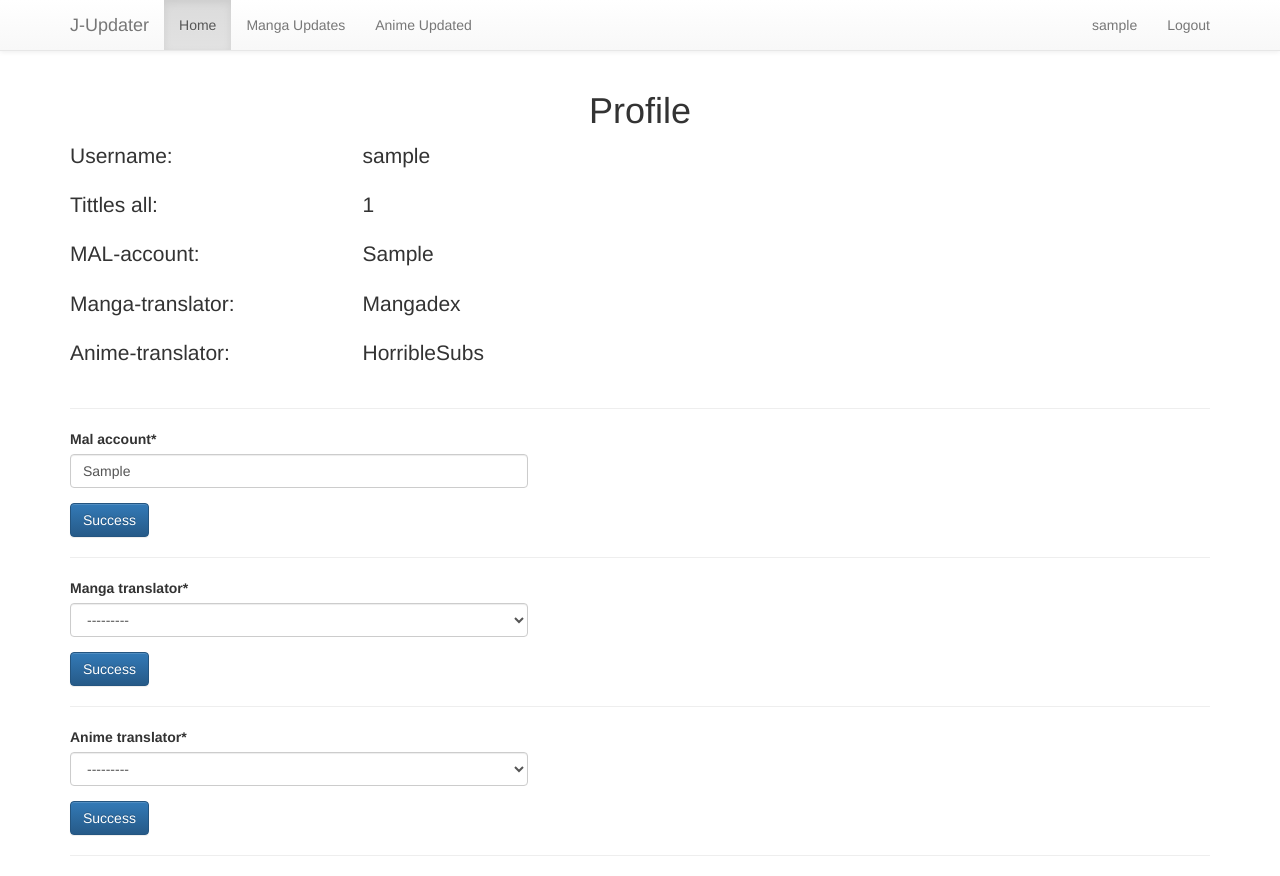
After one commit to Velx/j_searcher, a Django app: a page that uses searcher/templates/searcher/_base.html in a window 1280 px wide. The commit adds this page. Run offline with Django 3.2, Linux system fonts and the light colour scheme; a user stored in the database is signed in; data comes from the database, SQL or seed files in the repository; tables that the repository leaves empty hold one stand-in row (values such as "Sample post"); some libraries are stand-ins or nearby versions.

Commit message:
Added profile view, some change in title display

```diff
--- /dev/null
+++ b/Fixtures/translators.json
@@ -0,0 +1,42 @@
+[
+  {
+    "model": "searcher.MangaTranslators",
+    "pk": 1,
+    "fields": {
+      "name": "Mangadex",
+      "url": "mangadex.org"
+    }
+  },
+  {
+    "model": "searcher.MangaTranslators",
+    "pk": 2,
+    "fields": {
+      "name": "Mangafox",
+      "url": "fanfox.net"
+    }
+  },
+  {
+    "model": "searcher.MangaTranslators",
+    "pk": 3,
+    "fields": {
+      "name": "Mangatail",
+      "url": "mangatail.me"
+    }
+  },
+  {
+    "model": "searcher.AnimeTranslators",
+    "pk": 1,
+    "fields": {
+      "name": "HorribleSubs",
+      "url": "horriblesubs.info"
+    }
+  },
+  {
+    "model": "searcher.AnimeTranslators",
+    "pk": 2,
+    "fields": {
+      "name": "Crunchyroll",
+      "url": "crunchyroll.com"
+    }
+  }
+]
--- a/searcher/forms.py
+++ b/searcher/forms.py
@@ -1,8 +1,8 @@
+from django import forms
 from django.forms import ValidationError
-
 from django.contrib.auth.forms import UserCreationForm
 
-from searcher.models import CustomUser
+from searcher.models import CustomUser, MangaTranslators, AnimeTranslators
 
 import requests as req
 
@@ -28,3 +28,45 @@ class CustomCreationForm(UserCreationForm):
             raise ValidationError('This profile does not exist')
         http.close()
         return data
+
+
+class MalUpdateForm(forms.ModelForm):
+    class Meta:
+        model = CustomUser
+        fields = ('mal_account',)
+
+    def __init__(self, *args, **kwargs):
+        super().__init__(*args, **kwargs)
+        self.fields['mal_account'].widget.attrs['class'] = 'form-control'
+
+    def clean_mal_account(self):
+        data = self.cleaned_data['mal_account']
+        _headers = {
+            'User-Agent': 'Mozilla/5.0 (Macintosh; Intel Mac OS X 10.9; rv:45.0) Gecko/20100101 Firefox/45.0'
+        }
+        _url = f'https://myanimelist.net/mangalist/{data}'
+        http = req.get(_url, _headers)
+        if http.status_code == 404:
+            raise ValidationError('This profile does not exist')
+        http.close()
+        return data
+
+
+class MangaTranslatorsForm(forms.ModelForm):
+    class Meta:
+        model = CustomUser
+        fields = ('manga_translator',)
+
+    def __init__(self, user, *args, **kwargs):
+        super().__init__(*args, **kwargs)
+        self.fields['manga_translator'].queryset = MangaTranslators.objects.all()
+
+
+class AnimeTranslatorsForm(forms.ModelForm):
+    class Meta:
+        model = CustomUser
+        fields = ('anime_translator',)
+
+    def __init__(self, user, *args, **kwargs):
+        super().__init__(*args, **kwargs)
+        self.fields['anime_translator'].queryset = AnimeTranslators.objects.all()
--- a/searcher/models.py
+++ b/searcher/models.py
@@ -53,8 +53,8 @@ class CustomUser(AbstractUser):
     mal_account = models.CharField(max_length=40)
     users_titles = models.ManyToManyField('TitleList', blank=True, related_name='users',
                                           through='TitleInProgress')
-    manga_translator = models.ForeignKey('MangaTranslators', null=True, related_name='users', on_delete=models.PROTECT)
-    anime_translator = models.ForeignKey('AnimeTranslators', null=True, related_name='users', on_delete=models.PROTECT)
+    manga_translator = models.ForeignKey('MangaTranslators', null=True, related_name='users', on_delete=models.SET_NULL)
+    anime_translator = models.ForeignKey('AnimeTranslators', null=True, related_name='users', on_delete=models.SET_NULL)
     last_check = models.DateTimeField(default=None, null=True)
 
     def mark_cheked(self, commit=True):
@@ -64,8 +64,8 @@ class CustomUser(AbstractUser):
 
 
 class TitleInProgress(models.Model):
-    user = models.ForeignKey(CustomUser, on_delete=models.PROTECT)
-    title = models.ForeignKey(TitleList, on_delete=models.PROTECT)
+    user = models.ForeignKey(CustomUser, on_delete=models.CASCADE)
+    title = models.ForeignKey(TitleList, on_delete=models.CASCADE)
     last_chap = models.IntegerField()
 
 
--- a/searcher/templates/searcher/_base.html
+++ b/searcher/templates/searcher/_base.html
@@ -34,7 +34,7 @@
                   <li><a href="{% url 'searcher:register' %}">Register</a></li>
                   <li><a href="{% url 'searcher:login' %}">Login</a></li>
               {% else %}
-                  <li><a href="#">{{ user }}</a></li>
+                  <li><a href="{% url 'searcher:profile' user %}">{{ user }}</a></li>
                   <li><a href="{% url 'searcher:logout' %}">Logout</a></li>
               {% endif %}
           </ul>
--- /dev/null
+++ b/searcher/templates/searcher/profile.html
@@ -0,0 +1,76 @@
+{% extends 'searcher/_base.html' %}
+
+{% load crispy_forms_tags %}
+
+{% block content %}
+<div class="container">
+
+    <h1 class="text-center">Profile</h1>
+    <div class="row">
+        <div class="col-md-3">
+            <p class="lead" >Username:</p>
+        </div>
+        <div class="col-md-9">
+            <p class="lead" >{{ user }}</p>
+        </div>
+        <div class="col-md-3">
+            <p class="lead" >Tittles all:</p>
+        </div>
+        <div class="col-md-9">
+            <p class="lead" >{{ count }} </p>
+        </div>
+        <div class="col-md-3">
+            <p class="lead" >MAL-account:</p>
+        </div>
+        <div class="col-md-9">
+            <p class="lead" >{{ user.mal_account }}</p>
+        </div>
+        <div class="col-md-3">
+            <p class="lead" >Manga-translator:</p>
+        </div>
+        <div class="col-md-9">
+            <p class="lead" >{{ user.manga_translator }}</p>
+        </div>
+        <div class="col-md-3">
+            <p class="lead" >Anime-translator:</p>
+        </div>
+        <div class="col-md-9">
+            <p class="lead" >{{ user.anime_translator }}</p>
+        </div>
+    </div>
+    <hr>
+    <div class="row">
+        <div class="col-md-5">
+            <form action="{% url 'searcher:update_mal' %}" method="POST">
+                {% csrf_token %}
+                {{ form|crispy}}
+                <button type="submit" class="btn btn-primary">Success</button>
+            </form>
+        </div>
+    </div>
+    <hr>
+    <div class="row">
+        <div class="col-md-5">
+            <form action="{% url 'searcher:manga_translator_set' %}" method="POST">
+                {% csrf_token %}
+                {{ mform|crispy}}
+                <button type="submit" class="btn btn-primary">Success</button>
+            </form>
+        </div>
+    </div>
+    <hr>
+    <div class="row">
+        <div class="col-md-5">
+            <form action="{% url 'searcher:anime_translator_set' %}" method="POST">
+                {% csrf_token %}
+                {{ aform|crispy}}
+                <button type="submit" class="btn btn-primary">Success</button>
+            </form>
+        </div>
+    </div>
+    <hr>
+</div>
+
+
+</form>
+{% endblock %}
--- a/searcher/urls.py
+++ b/searcher/urls.py
@@ -2,7 +2,7 @@ from django.urls import path
 from django.contrib.auth.views import logout_then_login, LoginView
 from django.views.generic import CreateView
 from searcher.forms import CustomCreationForm
-from searcher.views import ChapInc, ChapDec
+from searcher.views import ChapInc, ChapDec, UserProfile, MalUpdate, MangaTranslatorsSet, AnimeTranslatorsSet
 
 app_name = 'searcher'
 
@@ -19,7 +19,12 @@ urlpatterns = [
         success_url='/',
     ), name='register'),
 
-    path('/title/inc', ChapInc.as_view(), name='chap_inc'),
-    path('/title/dec', ChapDec.as_view(), name='chap_dec'),
+    path('title/inc', ChapInc.as_view(), name='chap_inc'),
+    path('title/dec', ChapDec.as_view(), name='chap_dec'),
 
+    path('user/<str:username>', UserProfile.as_view(), name='profile'),
+    path('update_mal', MalUpdate.as_view(), name='update_mal' ),
+
+    path('mtrans_set', MangaTranslatorsSet.as_view(), name='manga_translator_set' ),
+    path('atrans_set', AnimeTranslatorsSet.as_view(), name='anime_translator_set' ),
 ]
--- a/searcher/views.py
+++ b/searcher/views.py
@@ -1,8 +1,14 @@
 from django.shortcuts import render
-from django.http import HttpResponse, Http404, HttpResponseRedirect
+from django.http import HttpResponse, Http404, HttpResponseRedirect, HttpResponseForbidden
 from django.views import View
 
-from searcher.models import TitleInProgress
+from searcher.models import TitleInProgress, TypeForList, TitleList, MangaTranslators, AnimeTranslators
+from searcher.forms import MalUpdateForm, MangaTranslatorsForm, AnimeTranslatorsForm
+
+import requests as req
+import re
+import json
+from bs4 import BeautifulSoup
 # Create your views here.
 
 # def index(request):
@@ -38,3 +44,90 @@ class ChapDec(View):
         title.last_chap -= 1
         title.save()
         return HttpResponseRedirect('/')
+
+class UserProfile(View):
+    template_name = 'searcher/profile.html'
+
+    def get(self, request, *args, **kwargs):
+        if request.user.username not in request.get_full_path():
+            return HttpResponseForbidden()
+        form = MalUpdateForm(initial={'mal_account': request.user.mal_account})
+        mform = MangaTranslatorsForm(request.user)
+        aform = AnimeTranslatorsForm(request.user)
+        count = len(TitleInProgress.objects.filter(user__username=request.user))
+        return render(request, self.template_name, {'count':count, 'form':form,
+                                                    'mform':mform, 'aform':aform})
+
+class MalUpdate(View):
+    def post(self, request, *args, **kwargs):
+        request.user.users_titles.clear()
+        request.user.mal_account = request.POST["mal_account"]
+        request.user.save()
+        headers = {
+            'User-Agent': 'Mozilla/5.0 (Macintosh; Intel Mac OS X 10.9; rv:45.0) Gecko/20100101 Firefox/45.0'
+        }
+        t_m, c_m = TypeForList.objects.get_or_create(type='MG')
+        url = f'https://myanimelist.net/mangalist/{request.POST["mal_account"]}?status=1'
+        zap = req.get(url, headers)
+        soup = BeautifulSoup(zap.text, 'lxml')
+        dat = soup.find('table', attrs={'class': 'list-table'})
+        if not dat or dat['data-items'] == '[]':
+            pass
+        else:
+            pattern = re.compile("(\{.+?\})")
+            field_ = re.findall(pattern, dat['data-items'][1:-1])
+            for item in field_:
+                dict_ = json.loads(item)
+                if dict_["manga_publishing_status"] == 2 or dict_["num_read_chapters"] == 0:
+                    continue
+                m, creat = TitleList.objects.get_or_create(name=dict_["manga_title"], type=t_m)
+                person_manga = TitleInProgress.objects.create(
+                    user=request.user,
+                    title=m,
+                    last_chap=dict_["num_read_chapters"],
+                )
+                person_manga.save()
+        t_a, c_a = TypeForList.objects.get_or_create(type='AN')
+        url = f'https://myanimelist.net/animelist/{request.POST["mal_account"]}?status=1'
+        zap = req.get(url, headers)
+        soup = BeautifulSoup(zap.text, 'lxml')
+        data = soup.find('table', attrs={'class': 'list-table'})
+        if not dat or len(data['data-items']) == 2:
+            pass
+        else:
+            pattern = re.compile("(\{.+?\})")
+            field_ = re.findall(pattern, data['data-items'][1:-1])
+            for item in field_:
+                dict_ = json.loads(item)
+                if dict_["anime_airing_status"] != 1:
+                    continue
+                a, creat = TitleList.objects.get_or_create(
+                    name=dict_["anime_title"],
+                    type=t_a,
+                    url=dict_['video_url']
+                )
+                person_anime = TitleInProgress.objects.create(
+                    user=request.user,
+                    title=a,
+                    last_chap=dict_["num_watched_episodes"],
+                )
+                person_anime.save()
+        return HttpResponseRedirect('user/' + request.user.username)
+
+
+class MangaTranslatorsSet(View):
+    def post(self, request, *args, **kwargs):
+        form = MangaTranslatorsForm(request.user, request.POST)
+        if form.is_valid():
+            request.user.manga_translator = MangaTranslators.objects.get(pk=request.POST['manga_translator'])
+            request.user.save()
+        return HttpResponseRedirect('user/' + request.user.username)
+
+
+class AnimeTranslatorsSet(View):
+    def post(self, request, *args, **kwargs):
+        form = AnimeTranslatorsForm(request.user, request.POST)
+        if form.is_valid():
+            request.user.anime_translator = AnimeTranslators.objects.get(pk=request.POST['anime_translator'])
+            request.user.save()
+        return HttpResponseRedirect('user/' + request.user.username)
```
Also changed, not shown: j_searcher/settings.py (+8 -0 lines), searcher/admin.py (+9 -1 lines), searcher/templates/searcher/index.html (+33 -4 lines), searcher/migrations/0004_auto_20181215_1824.py (added), searcher/migrations/0005_auto_20181215_1825.py (added).
